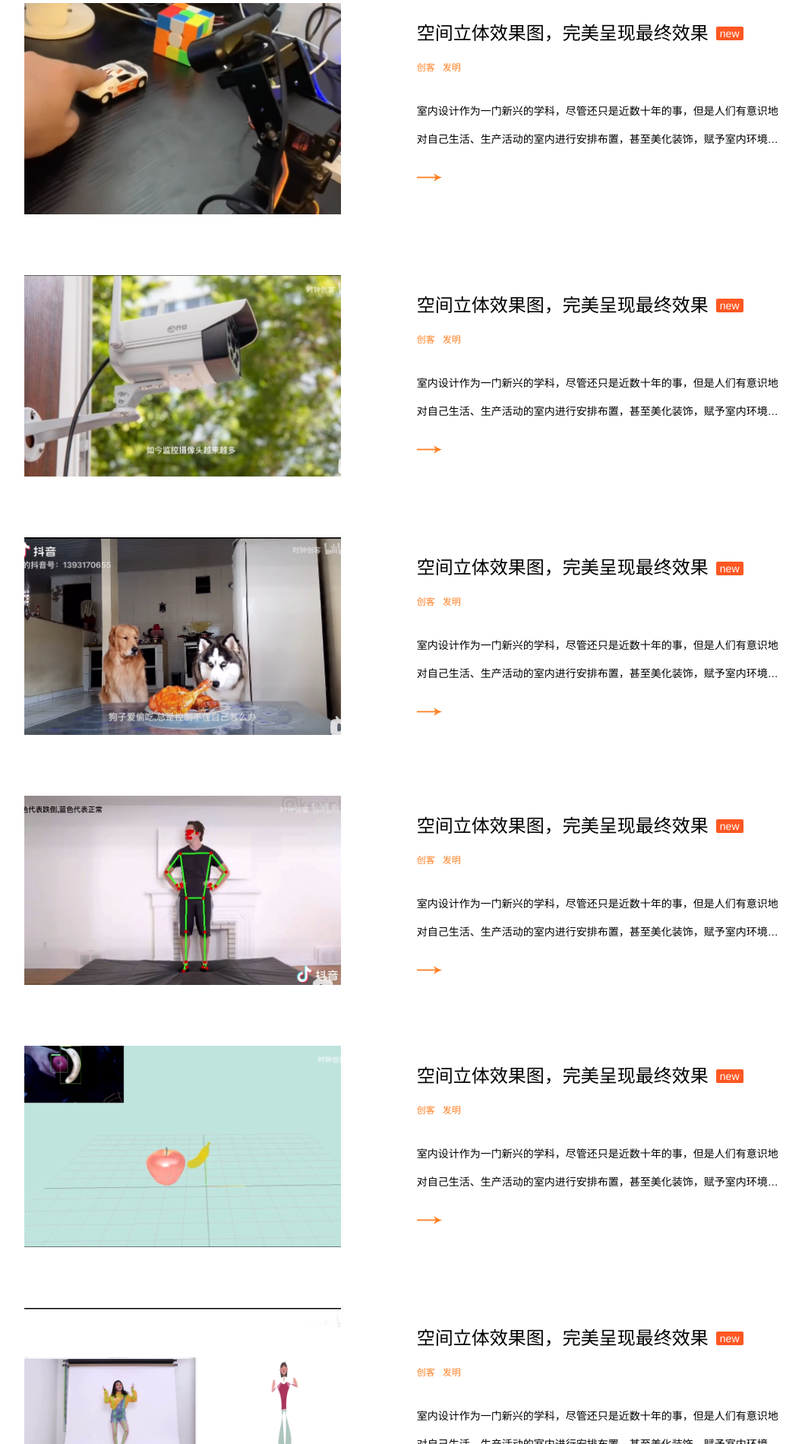
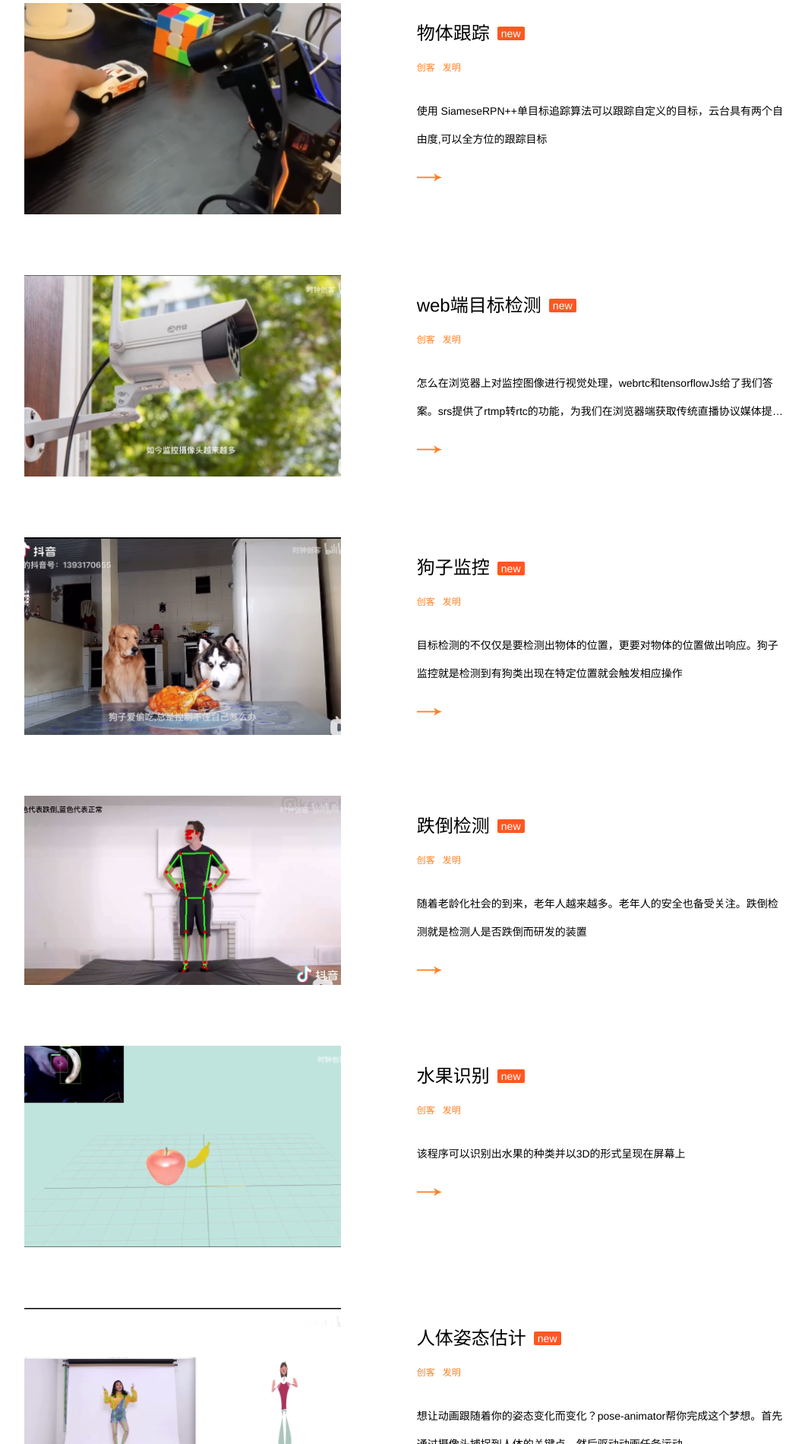
Before and after one commit to sotaDetector/myBlog, a plain HTML site: page index.html in a window 1280 px wide. Shown: the part 900-2800 px from the top of the page at 76% size, without its empty margins (108-1168 px from the left). Drawn offline with Linux system fonts and the light colour scheme.

Commit message:
完善index.html

```diff
--- a/index.html
+++ b/index.html
@@ -26,16 +26,16 @@
     <div class="nav">
       <a href="html/index.html" class="active">文章</a>
       <a href="http://sotated.com/">千视TED</a>
-      <a href="html/leacots.html">留言</a>
-      <a href="html/album.html">相册</a>
-      <a href="html/about.html">关于</a>
+      <a href="https://github.com/sotaDetector">GITHUB</a>
+<!--      <a href="html/album.html">相册</a>-->
+<!--      <a href="html/about.html">关于</a>-->
     </div>
     <ul class="layui-nav header-down-nav">
       <li class="layui-nav-item"><a href="index.html" class="active">文章</a></li>
       <li class="layui-nav-item"><a href="http://sotated.com/">千视</a></li>
-      <li class="layui-nav-item"><a href="leacots.html">留言</a></li>
-      <li class="layui-nav-item"><a href="album.html">相册</a></li>
-      <li class="layui-nav-item"><a href="about.html">关于</a></li>
+      <li class="layui-nav-item"><a href="https://github.com/sotaDetector">GITHUB</a></li>
+<!--      <li class="layui-nav-item"><a href="album.html">相册</a></li>-->
+<!--      <li class="layui-nav-item"><a href="about.html">关于</a></li>-->
     </ul>
 
   </div>
@@ -67,10 +67,10 @@
               </div>
               <div class="layui-col-xs12 layui-col-sm8 layui-col-md7">
                 <div class="item-cont">
-                  <h3>空间立体效果图，完美呈现最终效果<button class="layui-btn layui-btn-danger new-icon">new</button></h3>
+                  <h3>物体跟踪<button class="layui-btn layui-btn-danger new-icon">new</button></h3>
                   <h5>创客&nbsp&nbsp&nbsp发明</h5>
-                  <p>室内设计作为一门新兴的学科，尽管还只是近数十年的事，但是人们有意识地对自己生活、生产活动的室内进行安排布置，甚至美化装饰，赋予室内环境以所祈使的气氛，却早巳从人类文明伊始的时期就已存在</p>
-                  <a href="details.html" class="go-icon"></a>
+                  <p>使用 SiameseRPN++单目标追踪算法可以跟踪自定义的目标，云台具有两个自由度,可以全方位的跟踪目标</p>
+                  <a href="https://www.bilibili.com/video/BV1Ny4y177Ba" class="go-icon"></a>
                 </div>
             </div>
             </div>
@@ -84,10 +84,10 @@
               </div>
               <div class="layui-col-xs12 layui-col-sm8 layui-col-md7">
                 <div class="item-cont">
-                  <h3>空间立体效果图，完美呈现最终效果<button class="layui-btn layui-btn-danger new-icon">new</button></h3>
+                  <h3>web端目标检测<button class="layui-btn layui-btn-danger new-icon">new</button></h3>
                   <h5>创客&nbsp&nbsp&nbsp发明</h5>
-                  <p>室内设计作为一门新兴的学科，尽管还只是近数十年的事，但是人们有意识地对自己生活、生产活动的室内进行安排布置，甚至美化装饰，赋予室内环境以所祈使的气氛，却早巳从人类文明伊始的时期就已存在</p>
-                  <a href="details.html" class="go-icon"></a>
+                  <p>怎么在浏览器上对监控图像进行视觉处理，webrtc和tensorflowJs给了我们答案。srs提供了rtmp转rtc的功能，为我们在浏览器端获取传统直播协议媒体提供了便利</p>
+                  <a href="https://www.bilibili.com/video/BV1ef4y1t7xd" class="go-icon"></a>
                 </div>
             </div>
             </div>
@@ -101,10 +101,10 @@
               </div>
               <div class="layui-col-xs12 layui-col-sm8 layui-col-md7">
                 <div class="item-cont">
-                  <h3>空间立体效果图，完美呈现最终效果<button class="layui-btn layui-btn-danger new-icon">new</button></h3>
+                  <h3>狗子监控<button class="layui-btn layui-btn-danger new-icon">new</button></h3>
                   <h5>创客&nbsp&nbsp&nbsp发明</h5>
-                  <p>室内设计作为一门新兴的学科，尽管还只是近数十年的事，但是人们有意识地对自己生活、生产活动的室内进行安排布置，甚至美化装饰，赋予室内环境以所祈使的气氛，却早巳从人类文明伊始的时期就已存在</p>
-                  <a href="details.html" class="go-icon"></a>
+                  <p>目标检测的不仅仅是要检测出物体的位置，更要对物体的位置做出响应。狗子监控就是检测到有狗类出现在特定位置就会触发相应操作</p>
+                  <a href="https://www.bilibili.com/video/BV1ef4y1t7xd" class="go-icon"></a>
                 </div>
               </div>
             </div>
@@ -118,10 +118,10 @@
               </div>
               <div class="layui-col-xs12 layui-col-sm8 layui-col-md7">
                 <div class="item-cont">
-                  <h3>空间立体效果图，完美呈现最终效果<button class="layui-btn layui-btn-danger new-icon">new</button></h3>
+                  <h3>跌倒检测<button class="layui-btn layui-btn-danger new-icon">new</button></h3>
                   <h5>创客&nbsp&nbsp&nbsp发明</h5>
-                  <p>室内设计作为一门新兴的学科，尽管还只是近数十年的事，但是人们有意识地对自己生活、生产活动的室内进行安排布置，甚至美化装饰，赋予室内环境以所祈使的气氛，却早巳从人类文明伊始的时期就已存在</p>
-                  <a href="details.html" class="go-icon"></a>
+                  <p>随着老龄化社会的到来，老年人越来越多。老年人的安全也备受关注。跌倒检测就是检测人是否跌倒而研发的装置</p>
+                  <a href="https://www.bilibili.com/video/BV11f4y187Hv" class="go-icon"></a>
                 </div>
               </div>
             </div>
@@ -135,10 +135,10 @@
               </div>
               <div class="layui-col-xs12 layui-col-sm8 layui-col-md7">
                 <div class="item-cont">
-                  <h3>空间立体效果图，完美呈现最终效果<button class="layui-btn layui-btn-danger new-icon">new</button></h3>
+                  <h3>水果识别<button class="layui-btn layui-btn-danger new-icon">new</button></h3>
                   <h5>创客&nbsp&nbsp&nbsp发明</h5>
-                  <p>室内设计作为一门新兴的学科，尽管还只是近数十年的事，但是人们有意识地对自己生活、生产活动的室内进行安排布置，甚至美化装饰，赋予室内环境以所祈使的气氛，却早巳从人类文明伊始的时期就已存在</p>
-                  <a href="details.html" class="go-icon"></a>
+                  <p>该程序可以识别出水果的种类并以3D的形式呈现在屏幕上</p>
+                  <a href="https://www.bilibili.com/video/BV1R44y1B7qZ" class="go-icon"></a>
                 </div>
               </div>
             </div>
@@ -152,10 +152,10 @@
               </div>
               <div class="layui-col-xs12 layui-col-sm8 layui-col-md7">
                 <div class="item-cont">
-                  <h3>空间立体效果图，完美呈现最终效果<button class="layui-btn layui-btn-danger new-icon">new</button></h3>
+                  <h3>人体姿态估计<button class="layui-btn layui-btn-danger new-icon">new</button></h3>
                   <h5>创客&nbsp&nbsp&nbsp发明</h5>
-                  <p>室内设计作为一门新兴的学科，尽管还只是近数十年的事，但是人们有意识地对自己生活、生产活动的室内进行安排布置，甚至美化装饰，赋予室内环境以所祈使的气氛，却早巳从人类文明伊始的时期就已存在</p>
-                  <a href="details.html" class="go-icon"></a>
+                  <p>想让动画跟随着你的姿态变化而变化？pose-animator帮你完成这个梦想。首先通过摄像头捕捉到人体的关键点，然后驱动动画任务运动</p>
+                  <a href="https://www.bilibili.com/video/BV1Uy4y1u7kq" class="go-icon"></a>
                 </div>
               </div>
             </div>
@@ -169,10 +169,10 @@
               </div>
               <div class="layui-col-xs12 layui-col-sm8 layui-col-md7">
                 <div class="item-cont">
-                  <h3>空间立体效果图，完美呈现最终效果<button class="layui-btn layui-btn-danger new-icon">new</button></h3>
+                  <h3>手势控制3D模型<button class="layui-btn layui-btn-danger new-icon">new</button></h3>
                   <h5>创客&nbsp&nbsp&nbsp发明</h5>
-                  <p>室内设计作为一门新兴的学科，尽管还只是近数十年的事，但是人们有意识地对自己生活、生产活动的室内进行安排布置，甚至美化装饰，赋予室内环境以所祈使的气氛，却早巳从人类文明伊始的时期就已存在</p>
-                  <a href="details.html" class="go-icon"></a>
+                  <p>你还在用鼠标拖动来查看3D模型。手部关键点检测技术将可以代替鼠标完成人机交互</p>
+                  <a href="https://www.bilibili.com/video/BV1fy4y1u75D" class="go-icon"></a>
                 </div>
               </div>
             </div>
@@ -186,10 +186,10 @@
               </div>
               <div class="layui-col-xs12 layui-col-sm8 layui-col-md7">
                 <div class="item-cont">
-                  <h3>空间立体效果图，完美呈现最终效果<button class="layui-btn layui-btn-danger new-icon">new</button></h3>
+                  <h3>无接触计算器<button class="layui-btn layui-btn-danger new-icon">new</button></h3>
                   <h5>创客&nbsp&nbsp&nbsp发明</h5>
-                  <p>室内设计作为一门新兴的学科，尽管还只是近数十年的事，但是人们有意识地对自己生活、生产活动的室内进行安排布置，甚至美化装饰，赋予室内环境以所祈使的气氛，却早巳从人类文明伊始的时期就已存在</p>
-                  <a href="details.html" class="go-icon"></a>
+                  <p>利用手部关键点检测技术可以帮助我们隔空操作计算器</p>
+                  <a href="https://www.bilibili.com/video/BV1nb4y1d7NP" class="go-icon"></a>
                 </div>
               </div>
             </div>
@@ -203,10 +203,10 @@
               </div>
               <div class="layui-col-xs12 layui-col-sm8 layui-col-md7">
                 <div class="item-cont">
-                  <h3>空间立体效果图，完美呈现最终效果<button class="layui-btn layui-btn-danger new-icon">new</button></h3>
+                  <h3>运动辅助装置<button class="layui-btn layui-btn-danger new-icon">new</button></h3>
                   <h5>创客&nbsp&nbsp&nbsp发明</h5>
-                  <p>室内设计作为一门新兴的学科，尽管还只是近数十年的事，但是人们有意识地对自己生活、生产活动的室内进行安排布置，甚至美化装饰，赋予室内环境以所祈使的气氛，却早巳从人类文明伊始的时期就已存在</p>
-                  <a href="details.html" class="go-icon"></a>
+                  <p>做了几次仰卧起做，做了几次哑铃。这些运动辅助装置都可以帮你解决。利用人体关键点检测技术，可以轻松的帮你检测运动状态</p>
+                  <a href="https://www.bilibili.com/video/BV1j54y157Pb" class="go-icon"></a>
                 </div>
               </div>
             </div>
@@ -220,10 +220,10 @@
               </div>
               <div class="layui-col-xs12 layui-col-sm8 layui-col-md7">
                 <div class="item-cont">
-                  <h3>空间立体效果图，完美呈现最终效果<button class="layui-btn layui-btn-danger new-icon">new</button></h3>
+                  <h3>手部关键点控制灯带<button class="layui-btn layui-btn-danger new-icon">new</button></h3>
                   <h5>创客&nbsp&nbsp&nbsp发明</h5>
-                  <p>室内设计作为一门新兴的学科，尽管还只是近数十年的事，但是人们有意识地对自己生活、生产活动的室内进行安排布置，甚至美化装饰，赋予室内环境以所祈使的气氛，却早巳从人类文明伊始的时期就已存在</p>
-                  <a href="details.html" class="go-icon"></a>
+                  <p>用手隔空控制灯带的长度，用手势改变灯带的颜色。利用手部关键点检测技术，这些都变为了现实</p>
+                  <a href="https://www.bilibili.com/video/BV1Cv411V7RL" class="go-icon"></a>
                 </div>
               </div>
             </div>
@@ -237,10 +237,10 @@
               </div>
               <div class="layui-col-xs12 layui-col-sm8 layui-col-md7">
                 <div class="item-cont">
-                  <h3>空间立体效果图，完美呈现最终效果<button class="layui-btn layui-btn-danger new-icon">new</button></h3>
+                  <h3>口罩检测门禁系统<button class="layui-btn layui-btn-danger new-icon">new</button></h3>
                   <h5>创客&nbsp&nbsp&nbsp发明</h5>
-                  <p>室内设计作为一门新兴的学科，尽管还只是近数十年的事，但是人们有意识地对自己生活、生产活动的室内进行安排布置，甚至美化装饰，赋予室内环境以所祈使的气氛，却早巳从人类文明伊始的时期就已存在</p>
-                  <a href="details.html" class="go-icon"></a>
+                  <p>疫情反复，可有的人还是不带口罩。给疫情防空带来很大的挑战。口罩检测门禁系统只有检测到戴口罩才会开门</p>
+                  <a href="https://www.bilibili.com/video/BV1NB4y1g75U" class="go-icon"></a>
                 </div>
               </div>
             </div>
@@ -254,10 +254,10 @@
               </div>
               <div class="layui-col-xs12 layui-col-sm8 layui-col-md7">
                 <div class="item-cont">
-                  <h3>空间立体效果图，完美呈现最终效果<button class="layui-btn layui-btn-danger new-icon">new</button></h3>
+                  <h3>webrtc和视觉结合<button class="layui-btn layui-btn-danger new-icon">new</button></h3>
                   <h5>创客&nbsp&nbsp&nbsp发明</h5>
-                  <p>室内设计作为一门新兴的学科，尽管还只是近数十年的事，但是人们有意识地对自己生活、生产活动的室内进行安排布置，甚至美化装饰，赋予室内环境以所祈使的气氛，却早巳从人类文明伊始的时期就已存在</p>
-                  <a href="details.html" class="go-icon"></a>
+                  <p>webrtc和视觉技术的结合，移动设备采集图像经过webrtc实时传输到云端，利用云端服务器的算力进行图像处理，结合移动端的便携性和云端的算力</p>
+                  <a href="https://www.bilibili.com/video/BV15h411e7B8" class="go-icon"></a>
                 </div>
               </div>
             </div>
@@ -271,10 +271,10 @@
               </div>
               <div class="layui-col-xs12 layui-col-sm8 layui-col-md7">
                 <div class="item-cont">
-                  <h3>空间立体效果图，完美呈现最终效果<button class="layui-btn layui-btn-danger new-icon">new</button></h3>
+                  <h3>人脸跟踪<button class="layui-btn layui-btn-danger new-icon">new</button></h3>
                   <h5>创客&nbsp&nbsp&nbsp发明</h5>
-                  <p>室内设计作为一门新兴的学科，尽管还只是近数十年的事，但是人们有意识地对自己生活、生产活动的室内进行安排布置，甚至美化装饰，赋予室内环境以所祈使的气氛，却早巳从人类文明伊始的时期就已存在</p>
-                  <a href="details.html" class="go-icon"></a>
+                  <p>树莓派+opencv实现人脸跟踪，可用于服务机器人等场景</p>
+                  <a href="https://www.bilibili.com/video/BV1gb4y1Z7GL" class="go-icon"></a>
                 </div>
               </div>
             </div>
@@ -288,10 +288,10 @@
               </div>
               <div class="layui-col-xs12 layui-col-sm8 layui-col-md7">
                 <div class="item-cont">
-                  <h3>空间立体效果图，完美呈现最终效果<button class="layui-btn layui-btn-danger new-icon">new</button></h3>
+                  <h3>基于流媒体系统的目标检测<button class="layui-btn layui-btn-danger new-icon">new</button></h3>
                   <h5>创客&nbsp&nbsp&nbsp发明</h5>
-                  <p>室内设计作为一门新兴的学科，尽管还只是近数十年的事，但是人们有意识地对自己生活、生产活动的室内进行安排布置，甚至美化装饰，赋予室内环境以所祈使的气氛，却早巳从人类文明伊始的时期就已存在</p>
-                  <a href="details.html" class="go-icon"></a>
+                  <p>实时识别监控摄像头里面的内容，对直播内容进行质检。这些需求越来越多。该系统完成了对流媒体的实时检测</p>
+                  <a href="https://www.bilibili.com/video/BV1BU4y1H7Pu" class="go-icon"></a>
                 </div>
               </div>
             </div>
@@ -305,10 +305,10 @@
               </div>
               <div class="layui-col-xs12 layui-col-sm8 layui-col-md7">
                 <div class="item-cont">
-                  <h3>空间立体效果图，完美呈现最终效果<button class="layui-btn layui-btn-danger new-icon">new</button></h3>
+                  <h3>灭火小车<button class="layui-btn layui-btn-danger new-icon">new</button></h3>
                   <h5>创客&nbsp&nbsp&nbsp发明</h5>
-                  <p>室内设计作为一门新兴的学科，尽管还只是近数十年的事，但是人们有意识地对自己生活、生产活动的室内进行安排布置，甚至美化装饰，赋予室内环境以所祈使的气氛，却早巳从人类文明伊始的时期就已存在</p>
-                  <a href="details.html" class="go-icon"></a>
+                  <p>通过遥控的方式控制无人坦克小车，将对灭火等场景起到非常大的作用</p>
+                  <a href="https://www.bilibili.com/video/BV16K411p7eV" class="go-icon"></a>
                 </div>
               </div>
             </div>
@@ -323,10 +323,10 @@
               </div>
               <div class="layui-col-xs12 layui-col-sm8 layui-col-md7">
                 <div class="item-cont">
-                  <h3>空间立体效果图，完美呈现最终效果<button class="layui-btn layui-btn-danger new-icon">new</button></h3>
+                  <h3>倾斜检测<button class="layui-btn layui-btn-danger new-icon">new</button></h3>
                   <h5>创客&nbsp&nbsp&nbsp发明</h5>
-                  <p>室内设计作为一门新兴的学科，尽管还只是近数十年的事，但是人们有意识地对自己生活、生产活动的室内进行安排布置，甚至美化装饰，赋予室内环境以所祈使的气氛，却早巳从人类文明伊始的时期就已存在</p>
-                  <a href="details.html" class="go-icon"></a>
+                  <p>利用陀螺仪实时检测物体是否倾斜，如果发现倾斜，将触发相应的操作</p>
+                  <a href="https://www.bilibili.com/video/BV15Z4y1W7uR" class="go-icon"></a>
                 </div>
               </div>
             </div>
@@ -340,10 +340,10 @@
               </div>
               <div class="layui-col-xs12 layui-col-sm8 layui-col-md7">
                 <div class="item-cont">
-                  <h3>空间立体效果图，完美呈现最终效果<button class="layui-btn layui-btn-danger new-icon">new</button></h3>
+                  <h3>otto机器人<button class="layui-btn layui-btn-danger new-icon">new</button></h3>
                   <h5>创客&nbsp&nbsp&nbsp发明</h5>
-                  <p>室内设计作为一门新兴的学科，尽管还只是近数十年的事，但是人们有意识地对自己生活、生产活动的室内进行安排布置，甚至美化装饰，赋予室内环境以所祈使的气氛，却早巳从人类文明伊始的时期就已存在</p>
-                  <a href="details.html" class="go-icon"></a>
+                  <p>呆萌的外表，简单的结构，使得otto机器人流行起来</p>
+                  <a href="https://www.bilibili.com/video/BV1454y1D7e4" class="go-icon"></a>
                 </div>
               </div>
             </div>
@@ -357,9 +357,9 @@
               </div>
               <div class="layui-col-xs12 layui-col-sm8 layui-col-md7">
                 <div class="item-cont">
-                  <h3>空间立体效果图，完美呈现最终效果<button class="layui-btn layui-btn-danger new-icon">new</button></h3>
+                  <h3>全向运动视频小车<button class="layui-btn layui-btn-danger new-icon">new</button></h3>
                   <h5>创客&nbsp&nbsp&nbsp发明</h5>
-                  <p>室内设计作为一门新兴的学科，尽管还只是近数十年的事，但是人们有意识地对自己生活、生产活动的室内进行安排布置，甚至美化装饰，赋予室内环境以所祈使的气氛，却早巳从人类文明伊始的时期就已存在</p>
+                  <p>依靠麦克纳姆轮的特性，通过不同轮子运动方向的组合，使得小车可以全向运动</p>
                   <a href="details.html" class="go-icon"></a>
                 </div>
               </div>
@@ -374,10 +374,10 @@
               </div>
               <div class="layui-col-xs12 layui-col-sm8 layui-col-md7">
                 <div class="item-cont">
-                  <h3>空间立体效果图，完美呈现最终效果<button class="layui-btn layui-btn-danger new-icon">new</button></h3>
+                  <h3>智能小灯<button class="layui-btn layui-btn-danger new-icon">new</button></h3>
                   <h5>创客&nbsp&nbsp&nbsp发明</h5>
-                  <p>室内设计作为一门新兴的学科，尽管还只是近数十年的事，但是人们有意识地对自己生活、生产活动的室内进行安排布置，甚至美化装饰，赋予室内环境以所祈使的气氛，却早巳从人类文明伊始的时期就已存在</p>
-                  <a href="details.html" class="go-icon"></a>
+                  <p>通过和光敏元件，音乐，可变电阻的结合，可以使小灯呈现出不同的特性</p>
+                  <a href="https://www.bilibili.com/video/BV1Lg4y167Bi" class="go-icon"></a>
                 </div>
               </div>
             </div>
@@ -391,10 +391,10 @@
               </div>
               <div class="layui-col-xs12 layui-col-sm8 layui-col-md7">
                 <div class="item-cont">
-                  <h3>空间立体效果图，完美呈现最终效果<button class="layui-btn layui-btn-danger new-icon">new</button></h3>
+                  <h3>智能自行车<button class="layui-btn layui-btn-danger new-icon">new</button></h3>
                   <h5>创客&nbsp&nbsp&nbsp发明</h5>
-                  <p>室内设计作为一门新兴的学科，尽管还只是近数十年的事，但是人们有意识地对自己生活、生产活动的室内进行安排布置，甚至美化装饰，赋予室内环境以所祈使的气氛，却早巳从人类文明伊始的时期就已存在</p>
-                  <a href="details.html" class="go-icon"></a>
+                  <p>简单的自行车，入门的demo</p>
+                  <a href="https://www.bilibili.com/video/BV1gA411t7vY" class="go-icon"></a>
                 </div>
               </div>
             </div>
@@ -408,10 +408,10 @@
               </div>
               <div class="layui-col-xs12 layui-col-sm8 layui-col-md7">
                 <div class="item-cont">
-                  <h3>空间立体效果图，完美呈现最终效果<button class="layui-btn layui-btn-danger new-icon">new</button></h3>
+                  <h3>物体检测<button class="layui-btn layui-btn-danger new-icon">new</button></h3>
                   <h5>创客&nbsp&nbsp&nbsp发明</h5>
-                  <p>室内设计作为一门新兴的学科，尽管还只是近数十年的事，但是人们有意识地对自己生活、生产活动的室内进行安排布置，甚至美化装饰，赋予室内环境以所祈使的气氛，却早巳从人类文明伊始的时期就已存在</p>
-                  <a href="details.html" class="go-icon"></a>
+                  <p>简单的物体检测示例，但体现了万物互联的趋势</p>
+                  <a href="https://www.bilibili.com/video/BV1np4y197U2" class="go-icon"></a>
                 </div>
               </div>
             </div>
@@ -425,10 +425,10 @@
               </div>
               <div class="layui-col-xs12 layui-col-sm8 layui-col-md7">
                 <div class="item-cont">
-                  <h3>空间立体效果图，完美呈现最终效果<button class="layui-btn layui-btn-danger new-icon">new</button></h3>
+                  <h3>智能底盘小车<button class="layui-btn layui-btn-danger new-icon">new</button></h3>
                   <h5>创客&nbsp&nbsp&nbsp发明</h5>
-                  <p>室内设计作为一门新兴的学科，尽管还只是近数十年的事，但是人们有意识地对自己生活、生产活动的室内进行安排布置，甚至美化装饰，赋予室内环境以所祈使的气氛，却早巳从人类文明伊始的时期就已存在</p>
-                  <a href="details.html" class="go-icon"></a>
+                  <p>第一次极客创作，有点简陋，但这只是开始</p>
+                  <a href="https://www.bilibili.com/video/BV14e411p7h1" class="go-icon"></a>
                 </div>
               </div>
             </div>
```
